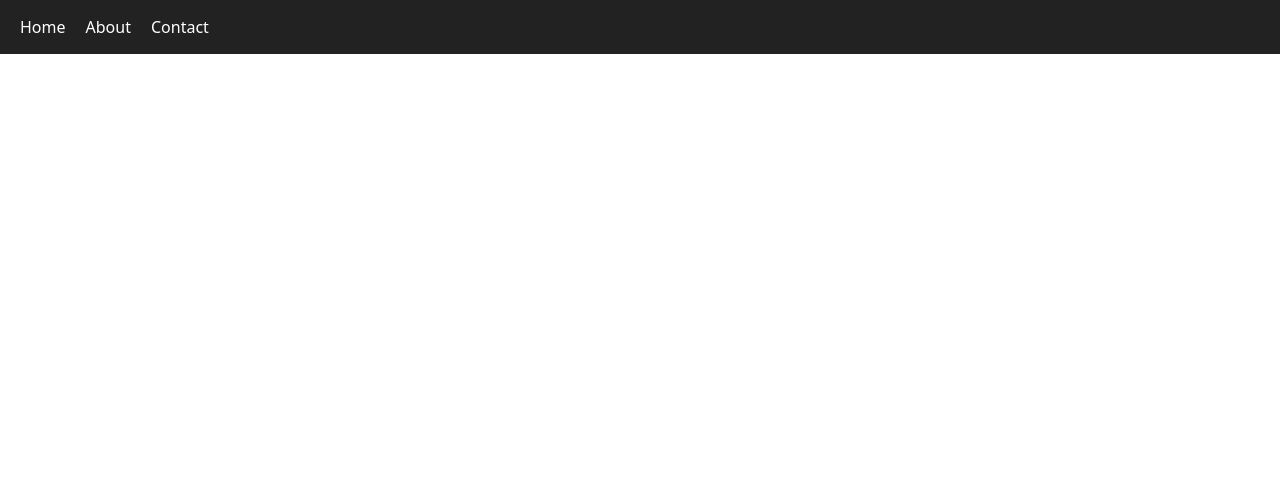
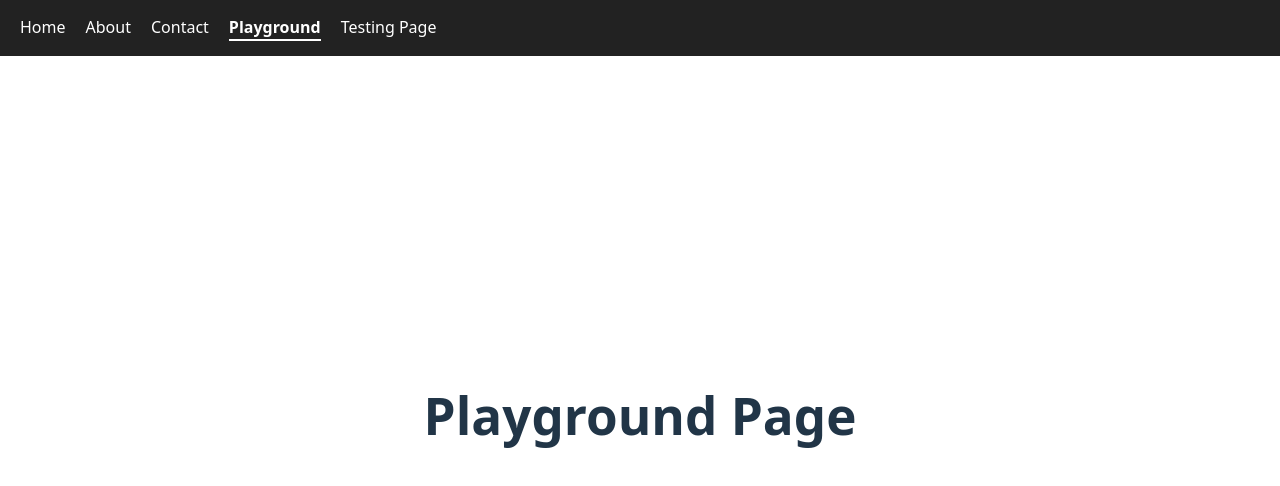
Before and after one commit to kotakbulat/kotakbulat.github.io, a React (Vite) app: page /playground in a window 1280 px wide. Before the commit this address had no page. Shown: the top 486 px of the page. Built offline with nearby package versions, Linux system fonts and the light colour scheme.

Commit message:
feat: add few empty page for future reference, and refactor so Home page can be used

```diff
--- a/src/App.tsx
+++ b/src/App.tsx
@@ -13,6 +13,7 @@ function App() {
       <BrowserRouter>
         <NavigationBar />
 
+        <div style={{ marginTop:"30px", padding: "20px"}}>
           <Routes>
             {routes.map((route) => (
               <Route
@@ -22,6 +23,7 @@ function App() {
                 />
             ))}
           </Routes>
+        </div>
       </BrowserRouter>
     </>
   )
--- a/src/components/NavigationBar.css
+++ b/src/components/NavigationBar.css
@@ -18,6 +18,6 @@
 }
 
 .navlink.active {
-    font-weigth: bold;
+    font-weight: bold;
     border-bottom: 2px solid white;
 }
--- a/src/pages/Home.tsx
+++ b/src/pages/Home.tsx
@@ -1,42 +1,10 @@
-import { useState } from 'react'
-import reactLogo from '../assets/react.svg'
-import viteLogo from '/vite.svg'
-
-
-
 function Home() {
-    const [count, setCount] = useState(0);
 
     return (
         <>
             <h1> Home Page</h1>
-            <div>
-              <h1>
-                Finally Works!
-              </h1>
-            </div>
-              <div>
-                <a href="https://vite.dev" target="_blank">
-                  <img src={viteLogo} className="logo" alt="Vite logo" />
-                </a>
-                <a href="https://react.dev" target="_blank">
-                  <img src={reactLogo} className="logo react" alt="React logo" />
-                </a>
-              </div>
-              <h1>Vite + React</h1>
-              <div className="card">
-                <button onClick={() => setCount((count) => count + 1)}>
-                  count is {count}
-                </button>
-                <p>
-                  Edit <code>src/App.tsx</code> and save to test HMR
-                </p>
-              </div>
-              <p className="read-the-docs">
-                Click on the Vite and React logos to learn more
-              </p>
 
-      </>
+        </>
     )
 }
 
--- /dev/null
+++ b/src/pages/Playground.tsx
@@ -0,0 +1,5 @@
+function Playground() {
+    return <h1>Playground Page</h1>
+}
+
+export default Playground
--- /dev/null
+++ b/src/pages/test-only.tsx
@@ -0,0 +1,41 @@
+import { useState } from 'react'
+import reactLogo from '../assets/react.svg'
+import viteLogo from '/vite.svg'
+
+
+function TestOnly() {
+    const [count, setCount] = useState(0);
+
+    return (
+        <>
+            <h1> Testing Page</h1>
+            <div>
+              <h1>
+                Finally Works!
+              </h1>
+            </div>
+              <div>
+                <a href="https://vite.dev" target="_blank">
+                  <img src={viteLogo} className="logo" alt="Vite logo" />
+                </a>
+                <a href="https://react.dev" target="_blank">
+                  <img src={reactLogo} className="logo react" alt="React logo" />
+                </a>
+              </div>
+              <h1>Vite + React</h1>
+              <div className="card">
+                <button onClick={() => setCount((count) => count + 1)}>
+                  count is {count}
+                </button>
+                <p>
+                  Edit <code>src/App.tsx</code> and save to test HMR
+                </p>
+              </div>
+              <p className="read-the-docs">
+                Click on the Vite and React logos to learn more
+              </p>
+      </>
+    )
+}
+
+export default TestOnly
--- a/src/router/routes.tsx
+++ b/src/router/routes.tsx
@@ -1,6 +1,8 @@
 import Home from "../pages/Home";
 import About from "../pages/About";
 import Contact from "../pages/Contact";
+import Playground from "../pages/Playground";
+import TestOnly from "../pages/test-only";
 
 
 export const routes = [
@@ -19,4 +21,14 @@ export const routes = [
         name: "Contact",
         element: <Contact />,
     },
+    {
+        path: "/playground",
+        name: "Playground",
+        element: <Playground />,
+    },
+    {
+        path: "/testing",
+        name: "Testing Page",
+        element: <TestOnly />,
+    },
 ]
```
Lines whose indentation alone changed are shown as unchanged.
